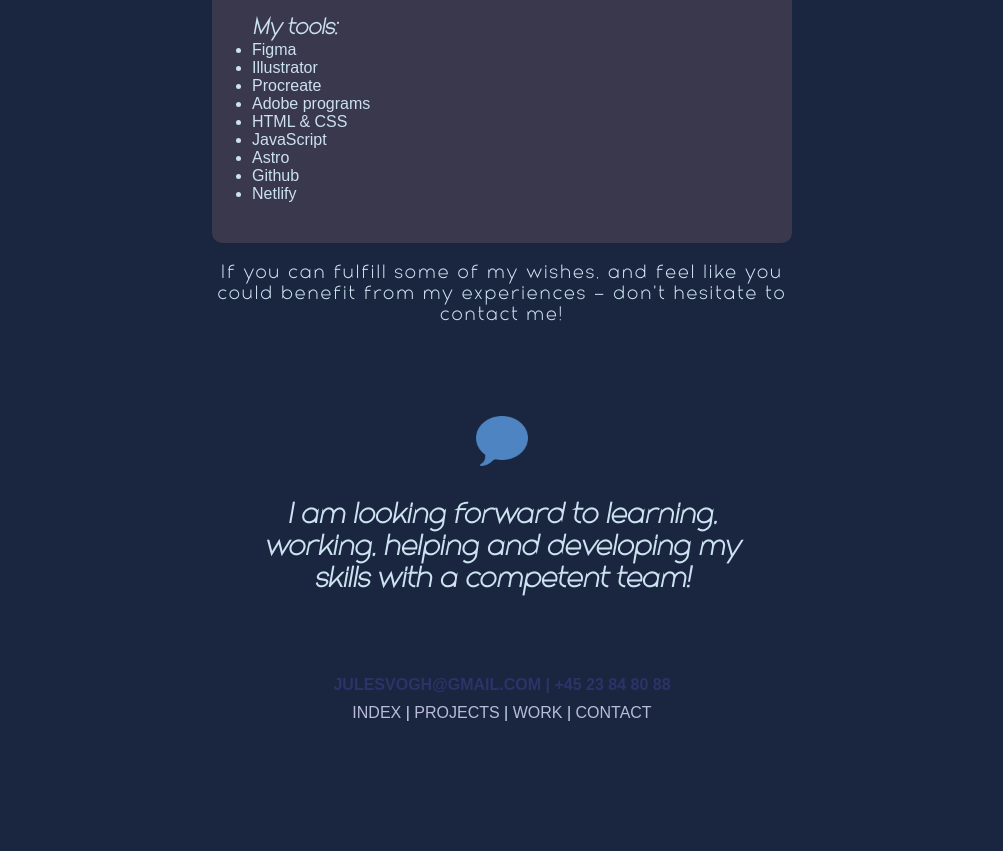
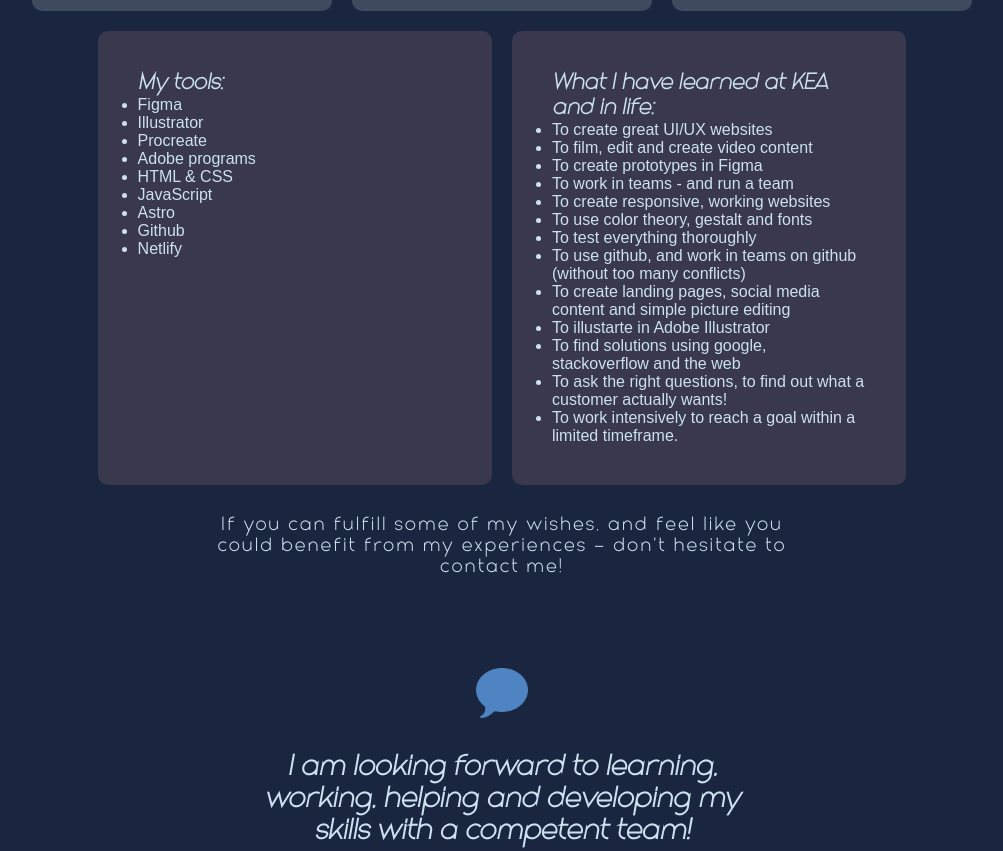
Before and after one commit to Julievogh/cv, a plain HTML site: page website_new/index.html in a window 1280 px wide. Shown: the part 1640-2491 px from the top of the page, without its empty margins (138-1141 px from the left). Before the commit the page ends 2430 px from the top, so only its background shows below. Drawn offline with Linux system fonts and the light colour scheme.

Commit message:
kea info

```diff
--- a/website_new/index.css
+++ b/website_new/index.css
@@ -199,6 +199,11 @@ section .scroll_info {
   width: 100%;
 }
 
+.under_box {
+  display: flex;
+  flex-direction: row;
+}
+
 .my_tools {
   flex: 1; /* Distribute equal width among flex items */
   max-width: 900px; /* Adjust the maximum width */
--- a/website_new/index.html
+++ b/website_new/index.html
@@ -64,6 +64,8 @@
           organization to take me under their wings and give me a practical
           experience in using all the tools I’ve gained.
         </p>
+        <h5>When?</h5>
+        <p>September - November 2024</p>
         <!-- <img src="/imgs/Sun.png" alt="" />-->
       </div>
 
@@ -126,12 +128,41 @@
               <li>Netlify</li>
             </ul>
           </div>
-          <div class="want_bring_undertext">
-            <p>
-              If you can fulfill some of my wishes, and feel like you could
-              benefit from my experiences - don’t hesitate to contact me!
-            </p>
+          <div class="my_tools">
+            <h5>What I have learned at KEA and in life:</h5>
+            <ul>
+              <li>To create great UI/UX websites</li>
+              <li>To film, edit and create video content</li>
+              <li>To create prototypes in Figma</li>
+              <li>To work in teams - and run a team</li>
+              <li>To create responsive, working websites</li>
+              <li>To use color theory, gestalt and fonts</li>
+              <li>To test everything thoroughly</li>
+              <li>
+                To use github, and work in teams on github (without too many
+                conflicts)
+              </li>
+              <li>
+                To create landing pages, social media content and simple picture
+                editing
+              </li>
+              <li>To illustarte in Adobe Illustrator</li>
+              <li>To find solutions using google, stackoverflow and the web</li>
+              <li>
+                To ask the right questions, to find out what a customer actually
+                wants!
+              </li>
+              <li>
+                To work intensively to reach a goal within a limited timeframe.
+              </li>
+            </ul>
           </div>
+        </div>
+        <div class="want_bring_undertext">
+          <p>
+            If you can fulfill some of my wishes, and feel like you could
+            benefit from my experiences - don’t hesitate to contact me!
+          </p>
         </div>
       </section>
 
@@ -150,7 +181,7 @@
         <a href="projekter.html">PROJECTS</a> | <a href="work.html">WORK</a> |
         <a href="contact.html">CONTACT</a>
       </div>
-      <div class="printpdf"><button>Print PDF</button></div>
+      <div class="printpdf"><button>Print CV</button></div>
     </footer>
   </body>
 </html>
```
